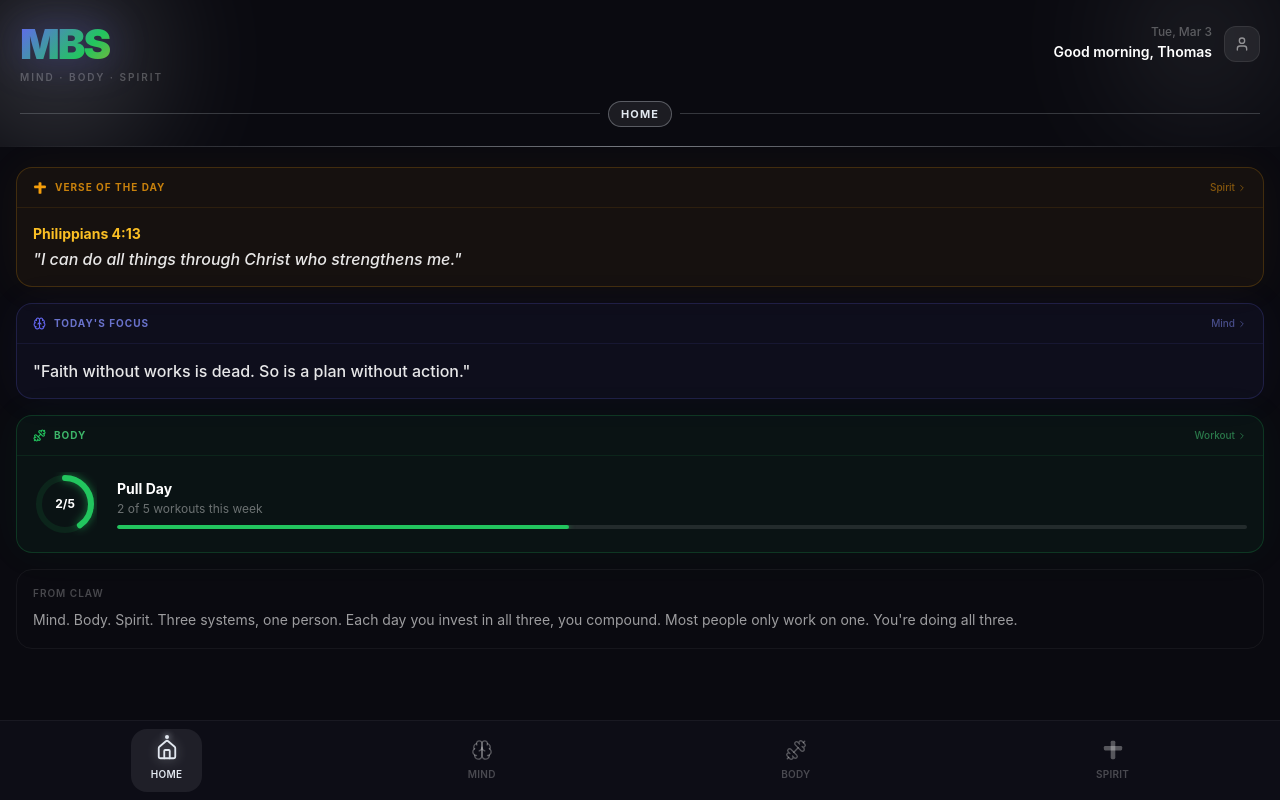
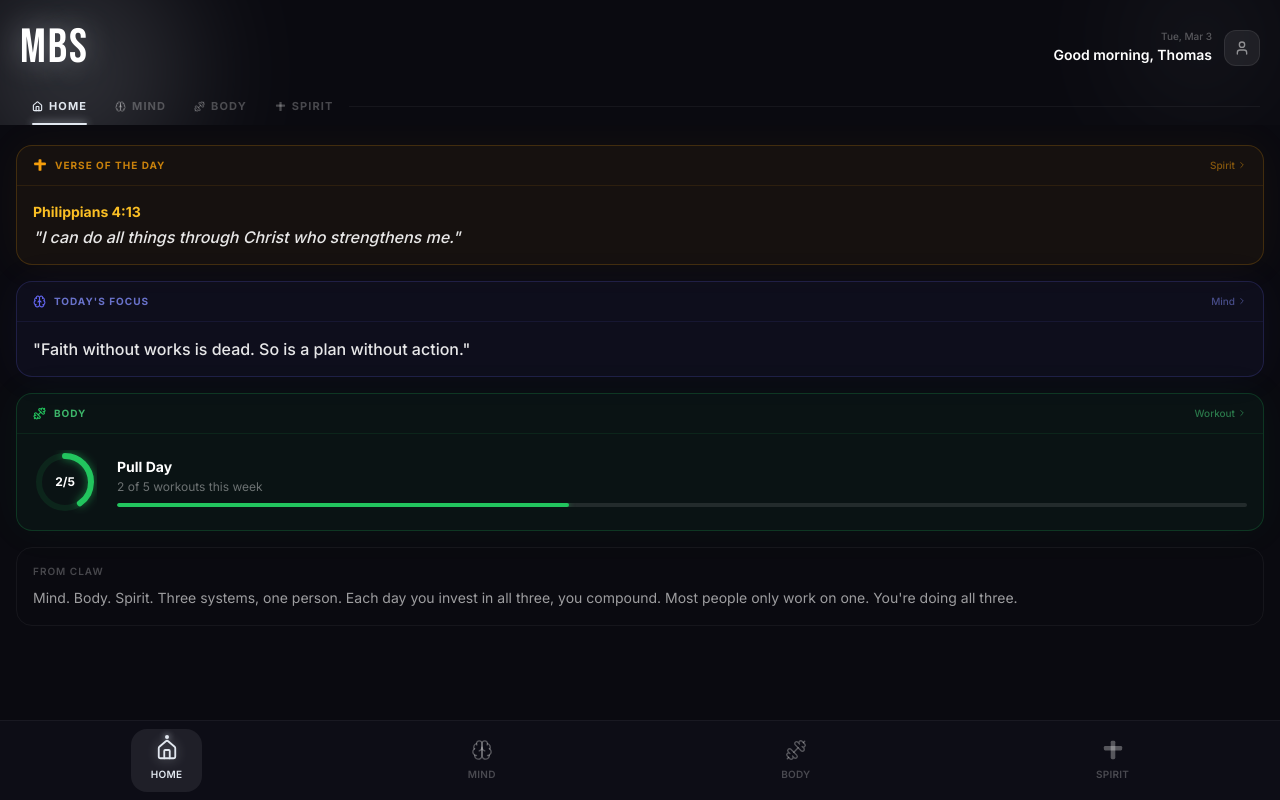
Before and after one commit to tomthornton/life-app, a Next.js app: page / in a window 1280 px wide. Built offline with nearby package versions, Linux system fonts and the light colour scheme.

Commit message:
feat: Bebas Neue wordmark, tab switcher in header, cross icon

```diff
--- a/app/globals.css
+++ b/app/globals.css
@@ -3,7 +3,8 @@
 @tailwind utilities;
 
 :root {
-  --font-inter: 'Inter', system-ui, sans-serif;
+  --font-inter: var(--font-inter-var, 'Inter', system-ui, sans-serif);
+  --font-bebas: var(--font-bebas-var, 'Bebas Neue', system-ui, sans-serif);
 }
 
 * {
--- a/app/layout.tsx
+++ b/app/layout.tsx
@@ -1,14 +1,28 @@
 import type { Metadata, Viewport } from 'next'
+import { Bebas_Neue, Inter } from 'next/font/google'
 import './globals.css'
 
+const bebasNeue = Bebas_Neue({
+  weight: '400',
+  subsets: ['latin'],
+  variable: '--font-bebas',
+  display: 'swap',
+})
+
+const inter = Inter({
+  subsets: ['latin'],
+  variable: '--font-inter',
+  display: 'swap',
+})
+
 export const metadata: Metadata = {
-  title: 'Life App',
+  title: 'MBS',
   description: 'Mind. Body. Spirit.',
   manifest: '/manifest.json',
   appleWebApp: {
     capable: true,
     statusBarStyle: 'black-translucent',
-    title: 'Life App',
+    title: 'MBS',
   },
 }
 
@@ -17,7 +31,7 @@ export const viewport: Viewport = {
   initialScale: 1,
   maximumScale: 1,
   userScalable: false,
-  themeColor: '#0f0f13',
+  themeColor: '#0a0a10',
 }
 
 export default function RootLayout({
@@ -26,7 +40,7 @@ export default function RootLayout({
   children: React.ReactNode
 }) {
   return (
-    <html lang="en">
+    <html lang="en" className={`${bebasNeue.variable} ${inter.variable}`}>
       <head>
         <link rel="apple-touch-icon" href="/icon-192.png" />
         <meta name="apple-mobile-web-app-capable" content="yes" />
--- a/app/page.tsx
+++ b/app/page.tsx
@@ -26,6 +26,7 @@ export default function Home() {
         activeTab={activeTab}
         userName={userName}
         onProfilePress={() => setActiveTab('profile')}
+        onTabPress={setActiveTab}
       />
 
       <div className="flex-1 overflow-y-auto no-scrollbar">
--- a/components/AppHeader.tsx
+++ b/components/AppHeader.tsx
@@ -2,14 +2,15 @@
 
 import { User } from 'lucide-react'
 import { Tab } from '@/app/page'
+import CrossIcon from '@/components/icons/CrossIcon'
+import { Brain, Dumbbell, House } from 'lucide-react'
 
-const TAB_LABELS: Record<Tab, string> = {
-  home: 'Home',
-  mind: 'Mind',
-  body: 'Body',
-  spirit: 'Spirit',
-  profile: 'Profile',
-}
+const TABS: { id: Tab; label: string; color: string }[] = [
+  { id: 'home',   label: 'Home',   color: '#e2e8f0' },
+  { id: 'mind',   label: 'Mind',   color: '#6366f1' },
+  { id: 'body',   label: 'Body',   color: '#22c55e' },
+  { id: 'spirit', label: 'Spirit', color: '#f59e0b' },
+]
 
 const TAB_COLORS: Record<Tab, string> = {
   home:    '#e2e8f0',
@@ -19,14 +20,23 @@ const TAB_COLORS: Record<Tab, string> = {
   profile: '#94a3b8',
 }
 
+function TabIcon({ id, size = 11 }: { id: Tab; size?: number }) {
+  if (id === 'spirit') return <CrossIcon size={size} color="currentColor" />
+  if (id === 'mind')   return <Brain size={size} strokeWidth={2.5} />
+  if (id === 'body')   return <Dumbbell size={size} strokeWidth={2.5} />
+  return <House size={size} strokeWidth={2.5} />
+}
+
 export default function AppHeader({
   activeTab,
   userName,
   onProfilePress,
+  onTabPress,
 }: {
   activeTab: Tab
   userName: string
   onProfilePress: () => void
+  onTabPress: (tab: Tab) => void
 }) {
   const greeting = () => {
     const h = new Date().getHours()
@@ -39,61 +49,46 @@ export default function AppHeader({
 
   return (
     <div className="safe-top relative overflow-hidden bg-[#0a0a10]">
-      {/* Ambient glow blobs */}
+      {/* Ambient glow */}
       <div
-        className="absolute -top-10 -left-10 w-48 h-48 rounded-full blur-3xl opacity-20 transition-all duration-700"
+        className="absolute -top-10 -left-10 w-56 h-56 rounded-full blur-3xl opacity-[0.18] transition-all duration-700 pointer-events-none"
         style={{ background: color }}
       />
       <div
-        className="absolute -top-10 right-0 w-40 h-40 rounded-full blur-3xl opacity-10 transition-all duration-700"
+        className="absolute -top-6 right-4 w-32 h-32 rounded-full blur-3xl opacity-[0.08] transition-all duration-700 pointer-events-none"
         style={{ background: color }}
       />
 
-      {/* Border shimmer */}
-      <div
-        className="absolute bottom-0 left-0 right-0 h-px transition-all duration-700"
-        style={{ background: `linear-gradient(to right, transparent, ${color}80, transparent)` }}
-      />
-
-      <div className="relative px-5 pt-6 pb-5">
-        {/* Top row: wordmark + greeting + profile */}
-        <div className="flex items-start justify-between mb-4">
-          {/* MBS Wordmark */}
-          <div>
+      <div className="relative px-5 pt-6 pb-0">
+        {/* Top row */}
+        <div className="flex items-center justify-between mb-4">
+          {/* MBS Wordmark — Bebas Neue, white, no gradient */}
           <span
-              className="font-black tracking-tighter block"
+            className="text-white select-none"
             style={{
-                fontSize: '2.6rem',
+              fontFamily: 'var(--font-bebas)',
+              fontSize: '3rem',
               lineHeight: 1,
-                background: 'linear-gradient(135deg, #6366f1 0%, #22c55e 50%, #f59e0b 100%)',
-                WebkitBackgroundClip: 'text',
-                WebkitTextFillColor: 'transparent',
-                backgroundClip: 'text',
-                filter: 'drop-shadow(0 0 20px rgba(99,102,241,0.4))',
+              letterSpacing: '0.04em',
+              textShadow: `0 0 30px ${color}60`,
             }}
           >
             MBS
           </span>
-            <p className="text-[10px] font-semibold tracking-[0.2em] text-white/25 uppercase mt-1">
-              Mind · Body · Spirit
-            </p>
-          </div>
 
-          {/* Right: greeting + profile button */}
-          <div className="flex items-start gap-3">
+          {/* Right: greeting + profile */}
+          <div className="flex items-center gap-3">
             <div className="text-right">
-              <p className="text-xs text-white/30 font-medium">
+              <p className="text-[10px] text-white/30 font-medium leading-none">
                 {new Date().toLocaleDateString('en-US', { weekday: 'short', month: 'short', day: 'numeric' })}
               </p>
-              <p className="text-sm font-semibold text-white mt-0.5">
+              <p className="text-sm font-semibold text-white mt-1">
                 {greeting()}, {userName.split(' ')[0]}
               </p>
             </div>
-
-            {/* Profile button */}
             <button
               onClick={onProfilePress}
-              className="w-9 h-9 rounded-xl flex items-center justify-center transition-all duration-200 mt-0.5"
+              className="w-9 h-9 rounded-xl flex items-center justify-center transition-all duration-200"
               style={{
                 background: activeTab === 'profile' ? `${color}20` : 'rgba(255,255,255,0.07)',
                 border: `1px solid ${activeTab === 'profile' ? `${color}50` : 'rgba(255,255,255,0.08)'}`,
@@ -107,20 +102,44 @@ export default function AppHeader({
           </div>
         </div>
 
-        {/* Active tab pill */}
-        <div className="flex items-center gap-2">
-          <div className="h-px flex-1 opacity-20" style={{ background: color }} />
+        {/* Tab switcher */}
+        <div className="flex items-center gap-1 pb-0">
+          {TABS.map((tab) => {
+            const isActive = activeTab === tab.id
+            return (
+              <button
+                key={tab.id}
+                onClick={() => onTabPress(tab.id)}
+                className="flex items-center gap-1.5 px-3 py-2.5 transition-all duration-300 relative"
+              >
+                {/* Active underline */}
                 <span
-            className="text-[11px] font-bold tracking-widest uppercase px-3 py-1 rounded-full border transition-all duration-500"
+                  className="absolute bottom-0 left-3 right-3 h-0.5 rounded-full transition-all duration-300"
                   style={{
-              color,
-              borderColor: `${color}50`,
-              background: `${color}15`,
+                    background: isActive ? tab.color : 'transparent',
+                    boxShadow: isActive ? `0 0 8px ${tab.color}` : 'none',
                   }}
+                />
+
+                <span
+                  className="transition-all duration-300"
+                  style={{ color: isActive ? tab.color : 'rgba(255,255,255,0.25)' }}
                 >
-            {TAB_LABELS[activeTab]}
+                  <TabIcon id={tab.id} size={11} />
                 </span>
-          <div className="h-px flex-1 opacity-20" style={{ background: color }} />
+
+                <span
+                  className="text-[11px] font-bold tracking-widest uppercase transition-all duration-300"
+                  style={{ color: isActive ? tab.color : 'rgba(255,255,255,0.25)' }}
+                >
+                  {tab.label}
+                </span>
+              </button>
+            )
+          })}
+
+          {/* Bottom border */}
+          <div className="flex-1 border-b border-white/5" />
         </div>
       </div>
     </div>
```
Lines whose indentation alone changed are shown as unchanged.
